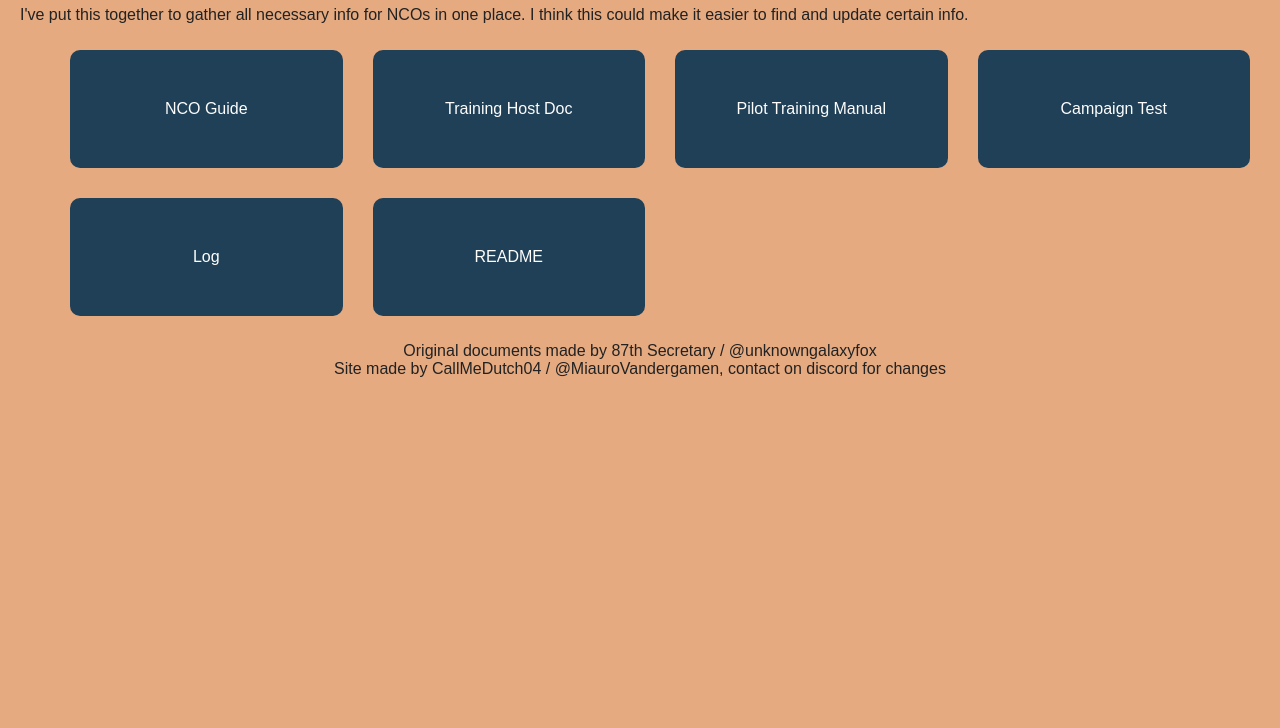
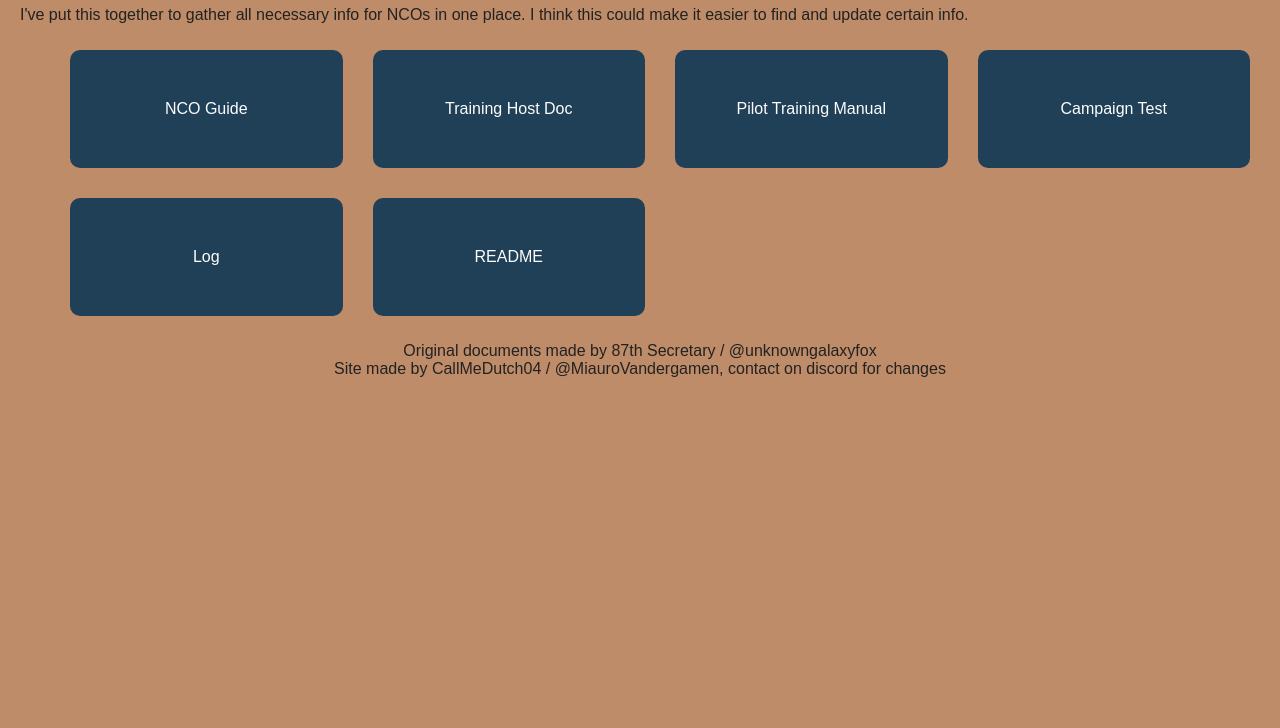
Before and after one commit to CallMeDutch2141/87th-Campaign, a plain HTML site: page index.html in a window 1280 px wide. Shown: the part 72-800 px from the top of the page. Drawn offline with Linux system fonts and the light colour scheme.

Commit message:
Changed background color and text

```diff
--- a/style.css
+++ b/style.css
@@ -1,9 +1,9 @@
 :root {
-    --main-background: #E5AA80;
+    --main-background: #be8c68;
     --main-text: #222222;
     --section-text: #FDFDFD;
     --section-background: #204057;
-    --h1-text: #815240;
+    --h1-text: #644032;
 }
 
 body {
```
